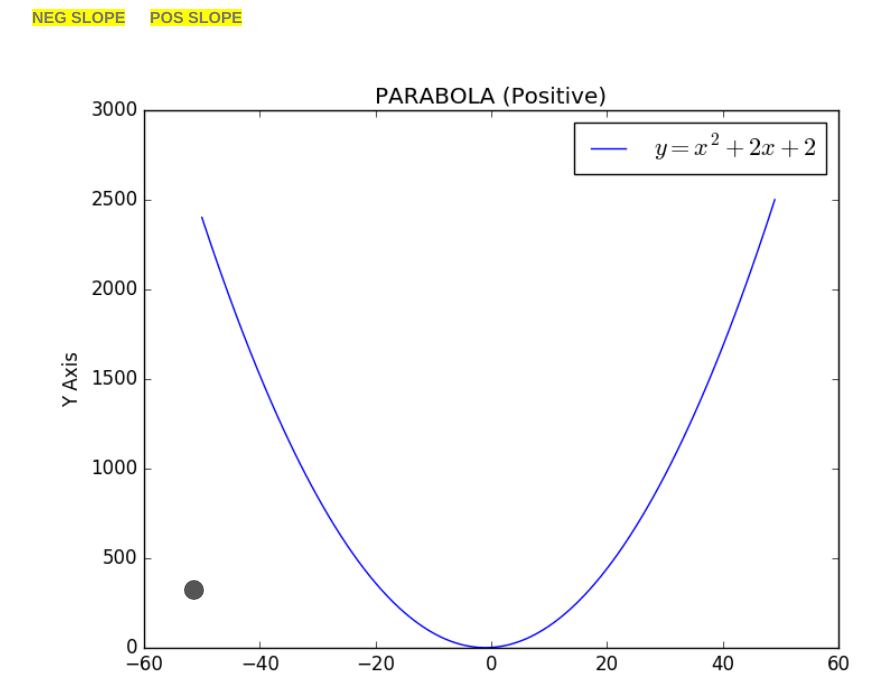
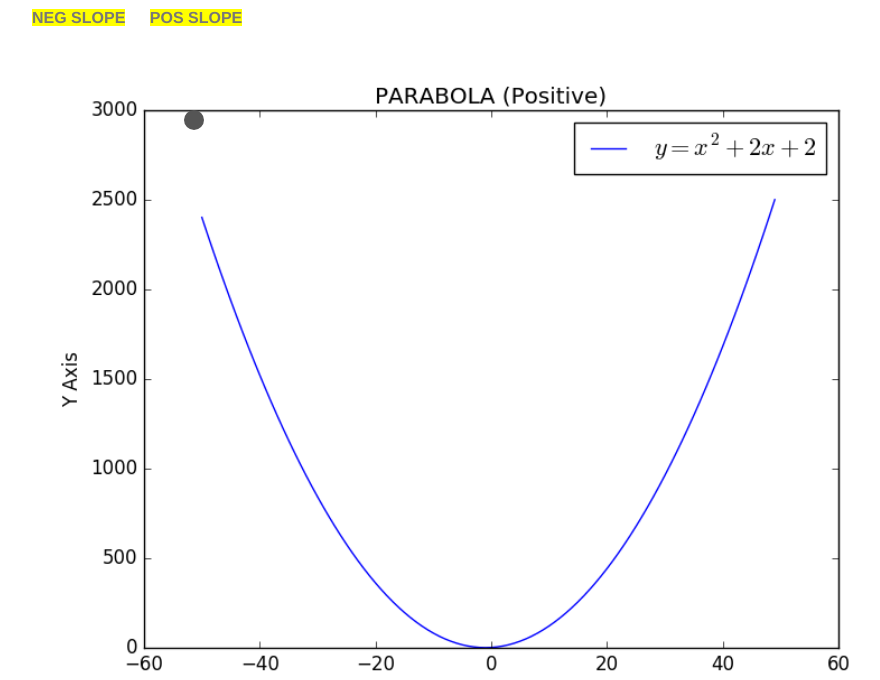
Before and after one commit to rbobkoskie3/rbobkoskie3.github.io, a Jekyll site: the page built from parabola/parabolaPosSlope.html, in a window 1280 px wide. Shown: the part 363-1043 px from the top of the page, without its empty margins (160-1040 px from the left). Built offline with Jekyll 4.4.1, drawn with Linux system fonts in a browser that asks for light colours.

Commit message:
Add files via upload

```diff
--- a/parabola/parabolaPosSlope.html
+++ b/parabola/parabolaPosSlope.html
@@ -207,11 +207,11 @@
             // 75%  {rotate(120deg); left:60%; top:25%; rotate(-120deg); animation-timing-function:ease-in;}
             // 100% {left:83%; top:72%; animation-timing-function:ease-out;}
 
-            0%   {left:17%; top:80%;}
-            25%  {left:35%; top:30%;}
-            50%  {rotate(-60deg); left:49%; top:19%; rotate(60deg);}
-            75%  {rotate(120deg); left:60%; top:25%; rotate(-120deg);}
-            100% {left:83%; top:72%;}
+            0%   {left:17%; top:10%;}
+            25%  {left:35%; top:50%;}
+            50%  {rotate(60deg); left:49%; top:72%; rotate(-60deg);}
+            75%  {rotate(120deg); left:60%; top:50%; rotate(-120deg);}
+            100% {left:83%; top:10%;}
         }
 
         /*
```
